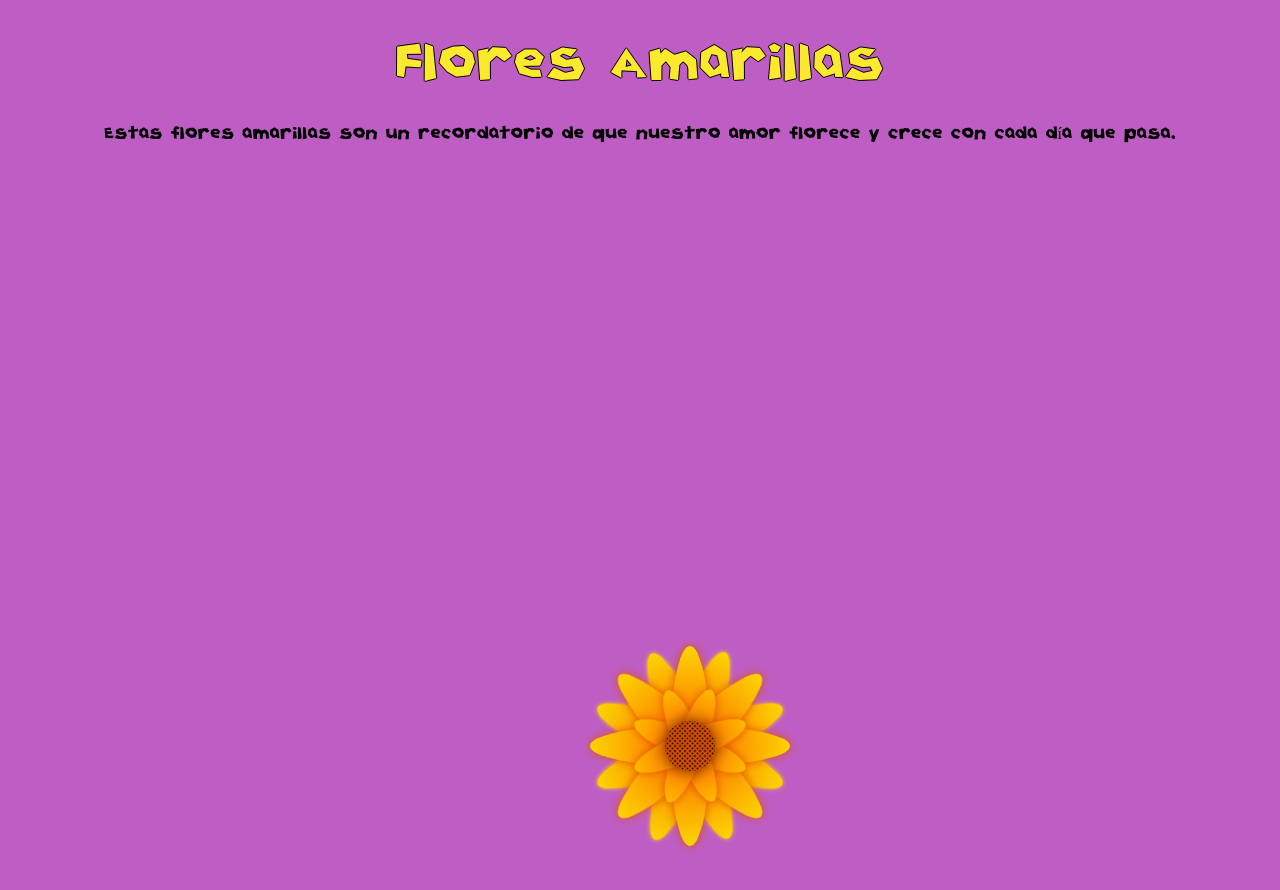
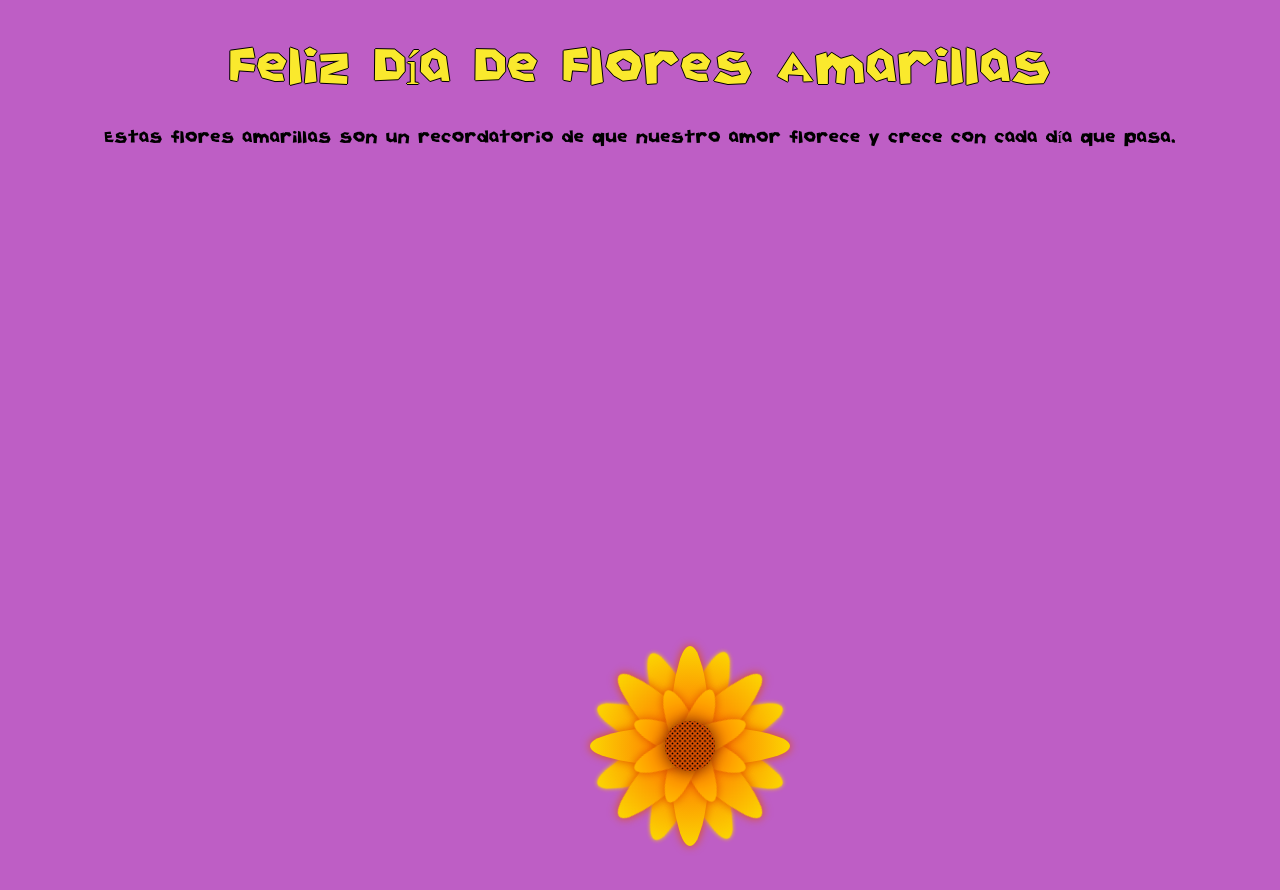
Before and after one commit to fjah90/yellow-flowers, a plain HTML site: page index.html in a window 1280 px wide. Drawn offline with Linux system fonts and the light colour scheme.

Commit message:
change h1 message

```diff
--- a/index.html
+++ b/index.html
@@ -8,7 +8,7 @@
     </head>
     <body>
         <div class="hero">
-            <h1>Flores Amarillas</h1>
+            <h1>Feliz Día de Flores Amarillas</h1>
         </div>
         <div class="hero">
             <div id="frase"></div>
```
